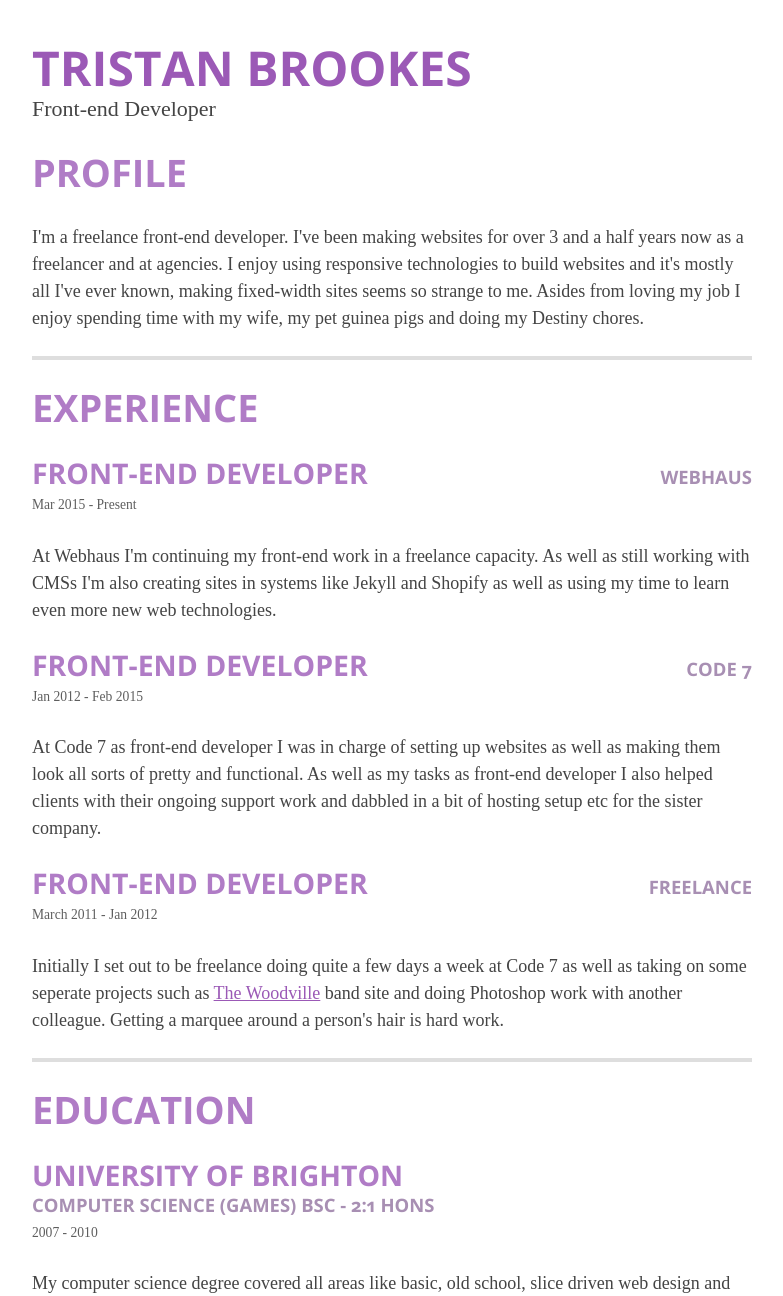
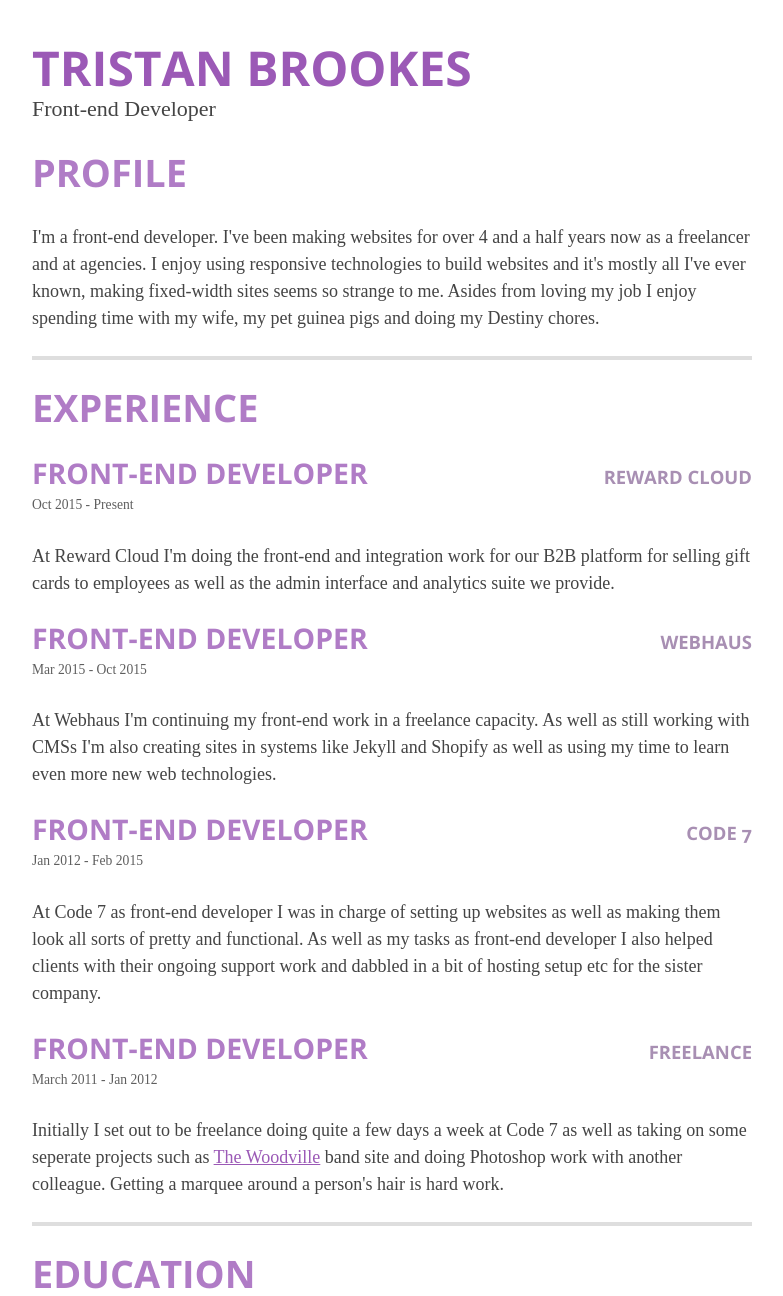
Before and after one commit to tristyb/resume, a Jekyll site: the page built from index.html, in a window 1280 px wide and 1400 px high, cut to the strip 104-1400 px from the top of the window. Shown: the whole strip, without its empty margins (248-1031 px from the left). Built offline with Jekyll 4.4.1, drawn with Linux system fonts in a browser that asks for light colours; nearby versions of some CDN libraries; some web fonts are replaced; some of the changed text lies outside the part shown.

Commit message:
Updated information

```diff
--- a/index.html
+++ b/index.html
@@ -5,14 +5,19 @@ meta: CV for Tristan Brookes, a freelance front-end developer living near Bright
 
 <section class="profile">
     <h2>Profile</h2>
-    <p>I'm a freelance front-end developer. I've been making websites for over 3 and a half years now as a freelancer and at agencies. I enjoy using responsive technologies to build websites and it's mostly all I've ever known, making fixed-width sites seems so strange to me. Asides from loving my job I enjoy spending time with my wife, my pet guinea pigs and doing my Destiny chores.</p>
+    <p>I'm a front-end developer. I've been making websites for over 4 and a half years now as a freelancer and at agencies. I enjoy using responsive technologies to build websites and it's mostly all I've ever known, making fixed-width sites seems so strange to me. Asides from loving my job I enjoy spending time with my wife, my pet guinea pigs and doing my Destiny chores.</p>
 </section>
 
 <section class="experience">
     <h2>Experience</h2>
+		<div class="job">
+        <h3>Front-end Developer <span>Reward Cloud</span></h3>
+        <p class="timescale">Oct 2015 - Present</p>
+        <p class="about">At Reward Cloud I'm doing the front-end and integration work for our B2B platform for selling gift cards to employees as well as the admin interface and analytics suite we provide.</p>
+    </div>
     <div class="job">
         <h3>Front-end Developer <span>Webhaus</span></h3>
-        <p class="timescale">Mar 2015 - Present</p>
+        <p class="timescale">Mar 2015 - Oct 2015</p>
         <p class="about">At Webhaus I'm continuing my front-end work in a freelance capacity. As well as still working with CMSs I'm also creating sites in systems like Jekyll and Shopify as well as using my time to learn even more new web technologies.</p>
     </div>
     <div class="job">
@@ -82,7 +87,7 @@ meta: CV for Tristan Brookes, a freelance front-end developer living near Bright
     </p>
     <div class="contact-methods">
         <p class="tel"><strong>Tel:</strong> +44 (0) 7879 272029</p>
-        <p class="email"><strong>Email:</strong> <a href="mailto:tristan@webhaus.co.uk">tristan@webhaus.co.uk</a></p>
-        <p class="website"><strong>Web:</strong> <a href="https://www.webhaus.co.uk">https://www.webhaus.co.uk</a></p>
+        <p class="email"><strong>Email:</strong> <a href="mailto:tristan@tristanbrook.es">tristan@tristanbrook.es</a></p>
+        <p class="website"><strong>Web:</strong> <a href="https://tristanbrook.es">https://tristanbrook.es</a></p>
     </div>
 </section>
```
Also changed, not shown: other parts of index.html (+1 -1 lines).
